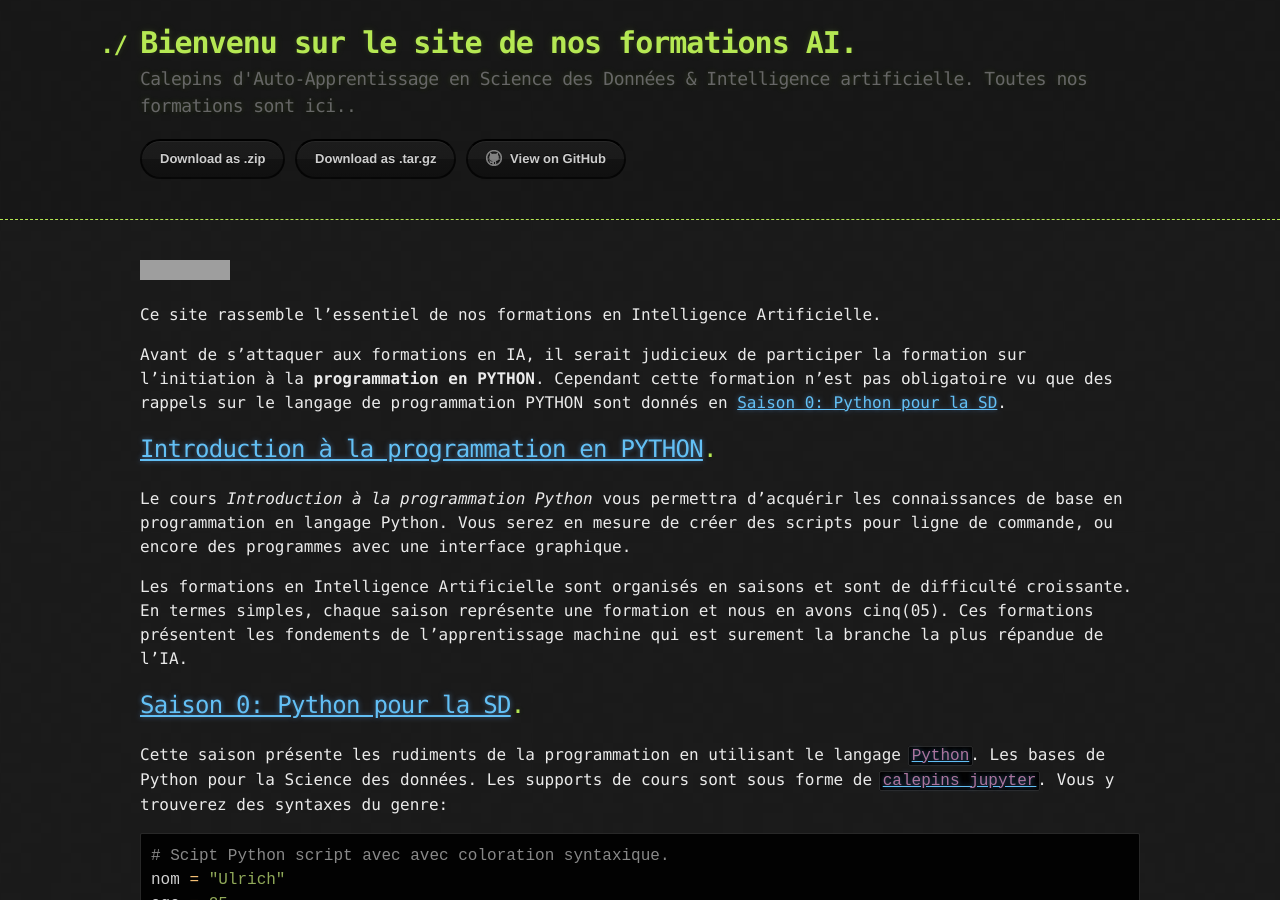
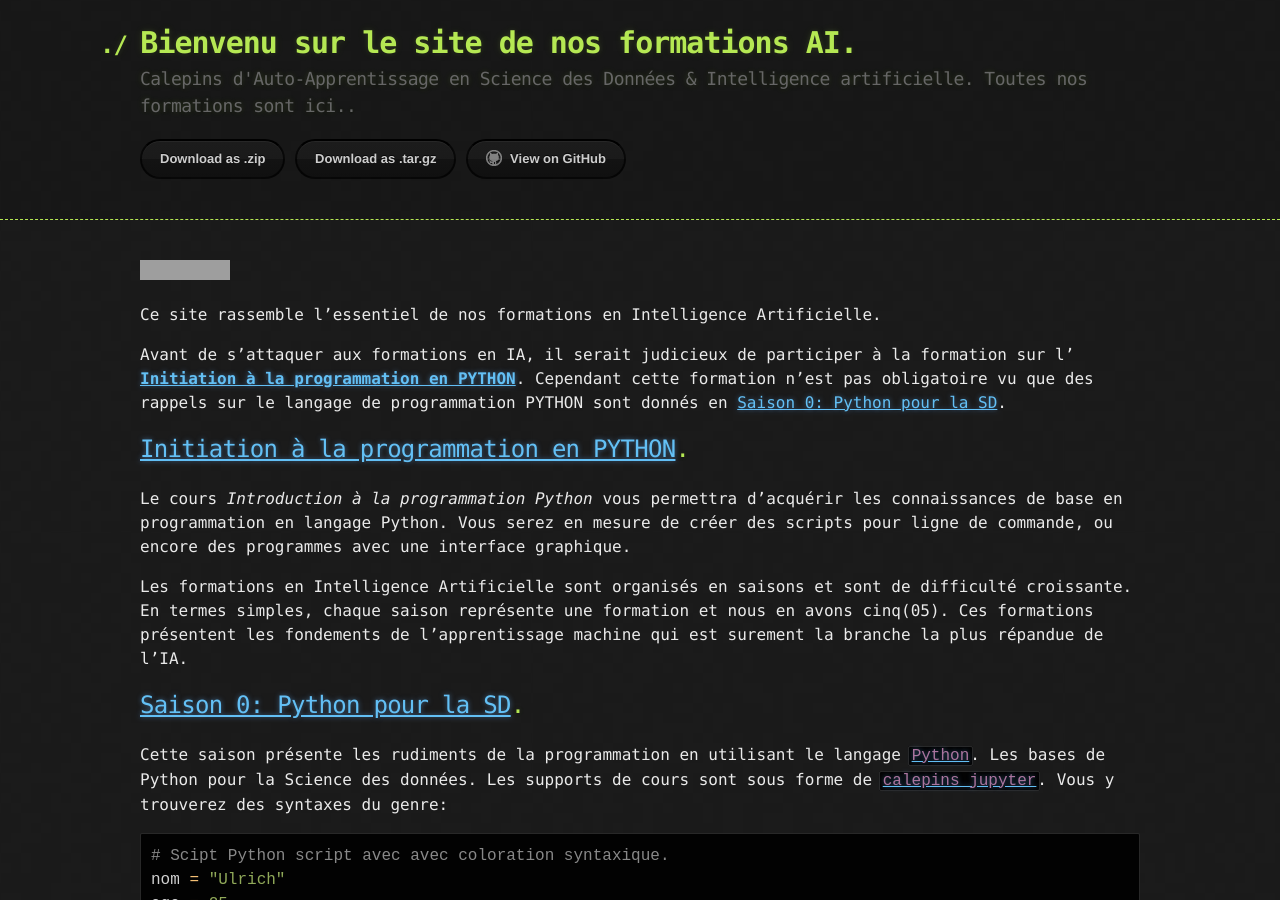
Before and after one commit to ai-technipreneurs/Nos-Formations-AI, a Jekyll site: the page built from index.md, in a window 1280 px wide and 900 px high. Built offline with Jekyll 4.4.1, drawn with Linux system fonts in a browser that asks for light colours; grey boxes are pictures that could not be loaded.

Commit message:
Update index.md

```diff
--- a/index.md
+++ b/index.md
@@ -7,10 +7,10 @@ layout: default
 
 Ce site rassemble l'essentiel de nos formations en Intelligence Artificielle.
 
-Avant de s'attaquer aux formations en IA, il serait judicieux de participer la formation sur l'initiation à la **programmation en PYTHON**.
+Avant de s'attaquer aux formations en IA, il serait judicieux de participer  à la formation sur l' [**Initiation à la programmation en PYTHON**](./programmation-en-python.html).
 Cependant cette formation n'est pas obligatoire vu que des rappels sur le langage de programmation PYTHON sont donnés en [Saison 0: Python pour la SD](./saison-0.html).
 
-## [Introduction à la programmation en PYTHON](./programmation-en-python.html).
+## [Initiation à la programmation en PYTHON](./programmation-en-python.html).
 Le cours _Introduction à la programmation Python_ vous permettra d’acquérir les connaissances de base en programmation en langage Python. Vous serez en mesure de créer des scripts pour ligne de commande, ou encore des programmes avec une interface graphique.
 
 
```
